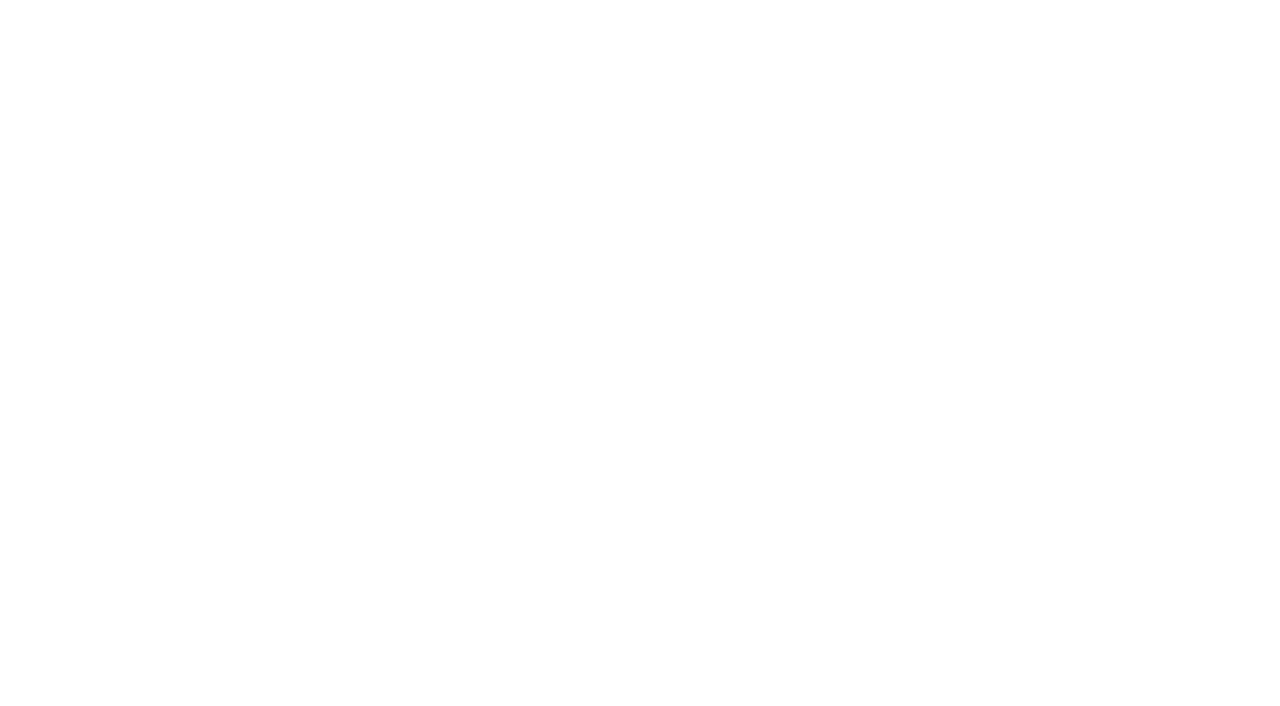
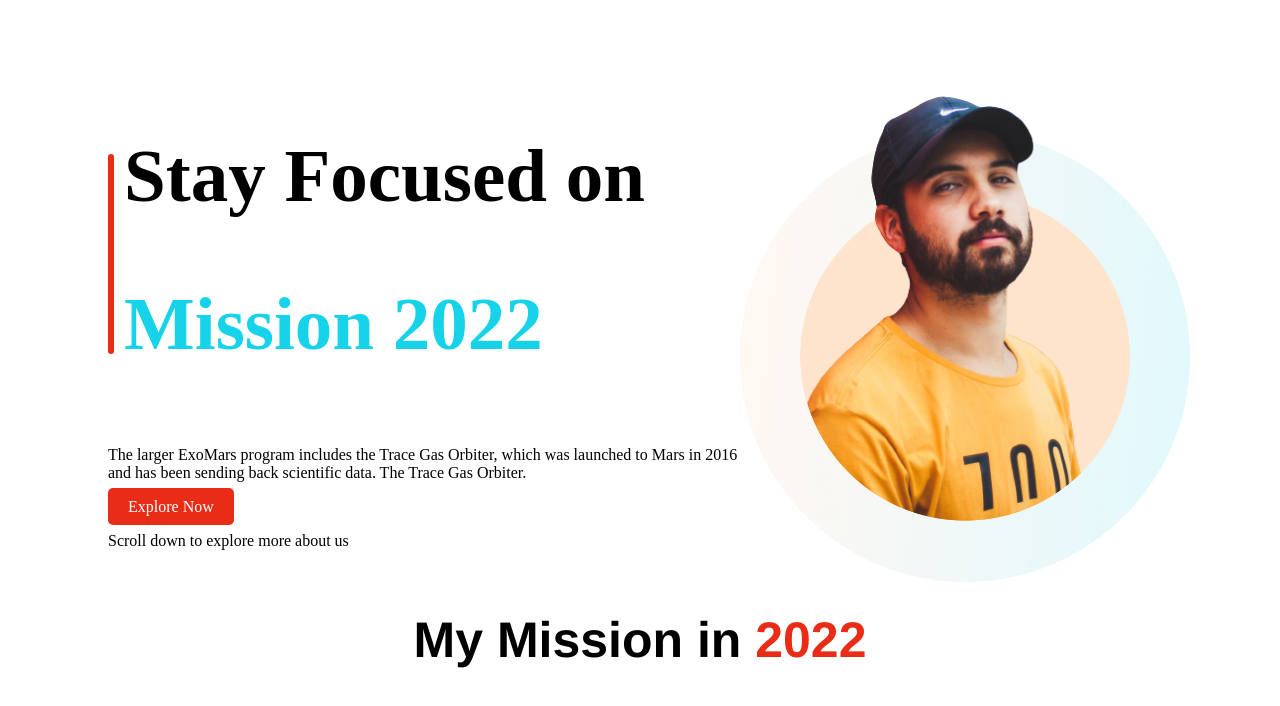
Before and after one commit to tanianasrin1/assignment-1-repo, a plain HTML site: page index.html in a window 1280 px wide. Drawn offline with Linux system fonts and the light colour scheme.

Commit message:
added body

```diff
--- a/index.html
+++ b/index.html
@@ -5,8 +5,39 @@
     <meta http-equiv="X-UA-Compatible" content="IE=edge">
     <meta name="viewport" content="width=device-width, initial-scale=1.0">
     <title>Assignment 1</title>
+    <link rel="stylesheet" href="style.css">
 </head>
+
 <body>
+    <section class="header">
+
+     <div class="small-header">
+
+        <div class="eva">
+            <div class="block1"></div>
+            <div class="title-size">
+            <h1>Stay Focused on </h1>
+            <h1 class="h-color">Mission 2022</h1>
+       </div>
+
+        </div>
+        <p>The larger ExoMars program includes the Trace Gas Orbiter, which was launched to Mars in 2016 and has been sending back scientific data. The Trace Gas Orbiter.</p>
+        <a class="button" href="">Explore Now</a>
+        <p>Scroll down to explore more about us</p>
+     </div>
+
+     <div>
+         <img src="person-2.png " width="450px" height="auto" alt="">
+     </div>
+
+
+    </section>
+
+    <section class="boby">
+        <h1 class="h1-font-color">My Mission in <span class="date-color">2022</span> </h1>
+
+    </section>
+
 
 </body>
 </html>
--- a/style.css
+++ b/style.css
@@ -0,0 +1,47 @@
+.block1 {
+  background-color: #e92c16;
+  width: 6px;
+  height: 200px;
+  border-radius: 5px;
+  margin-top: 46px;
+  margin-right: 10px;
+}
+.h-color {
+  color: #16d3e9;
+  margin-top: 20px;
+}
+.title-size {
+  font-size: 50px;
+}
+.eva {
+  display: flex;
+}
+h1 {
+  margin-top: 25px;
+}
+.button {
+  text-decoration: none;
+  background-color: #e92c16;
+  padding: 10px 20px;
+  color: white;
+  border-radius: 5px;
+}
+.header {
+  display: flex;
+}
+.small-header {
+  width: 50%;
+}
+.small-header {
+  width: 50%;
+  margin-left: 100px;
+  margin-top: 100px;
+}
+.h1-font-color {
+  font-size: 50px;
+  font-family: "Franklin Gothic Medium", "Arial Narrow", Arial, sans-serif;
+  text-align: center;
+}
+.date-color {
+  color: #e92c16;
+}
```
Also changed, not shown: person-2.png (added).
